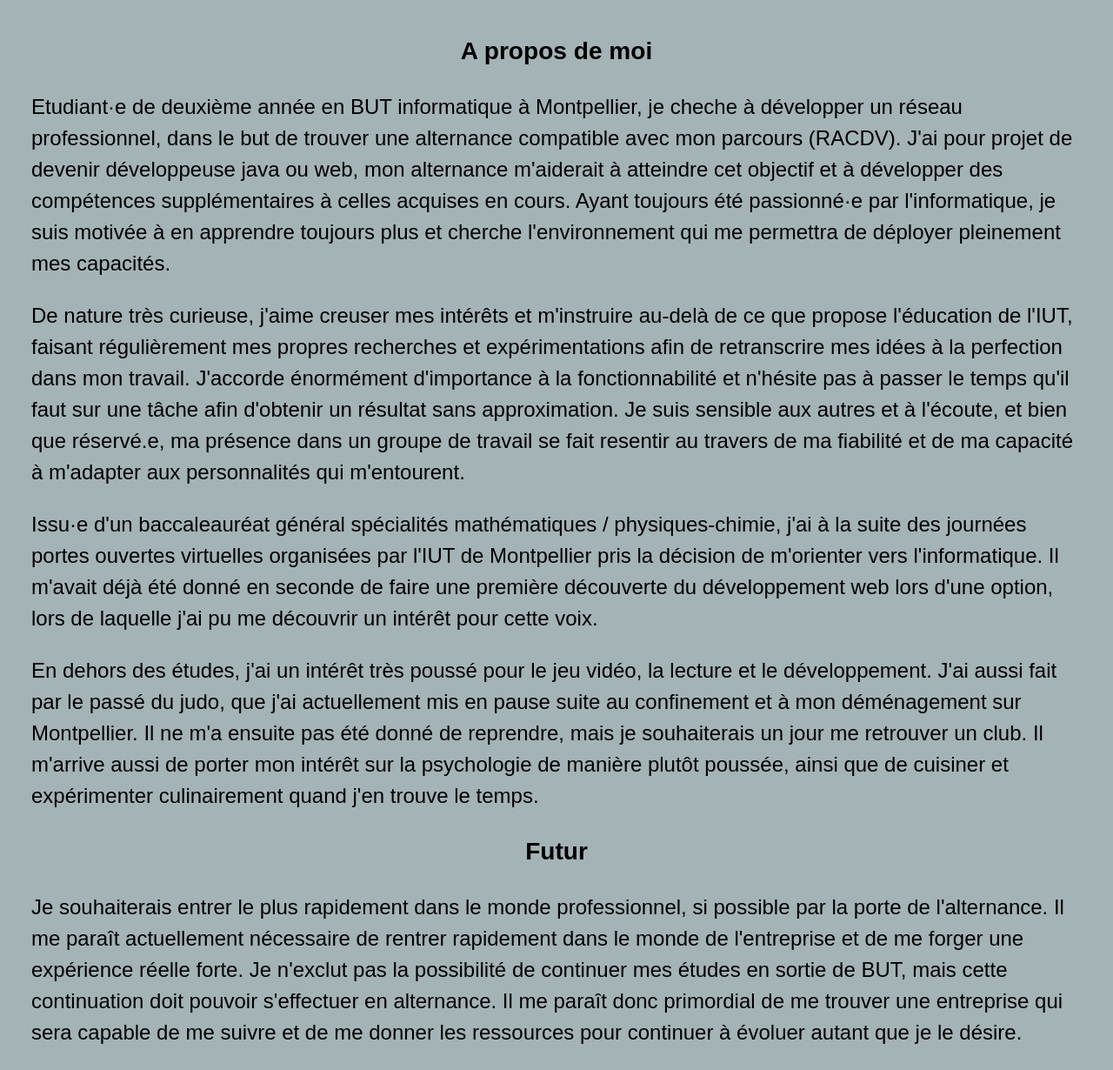
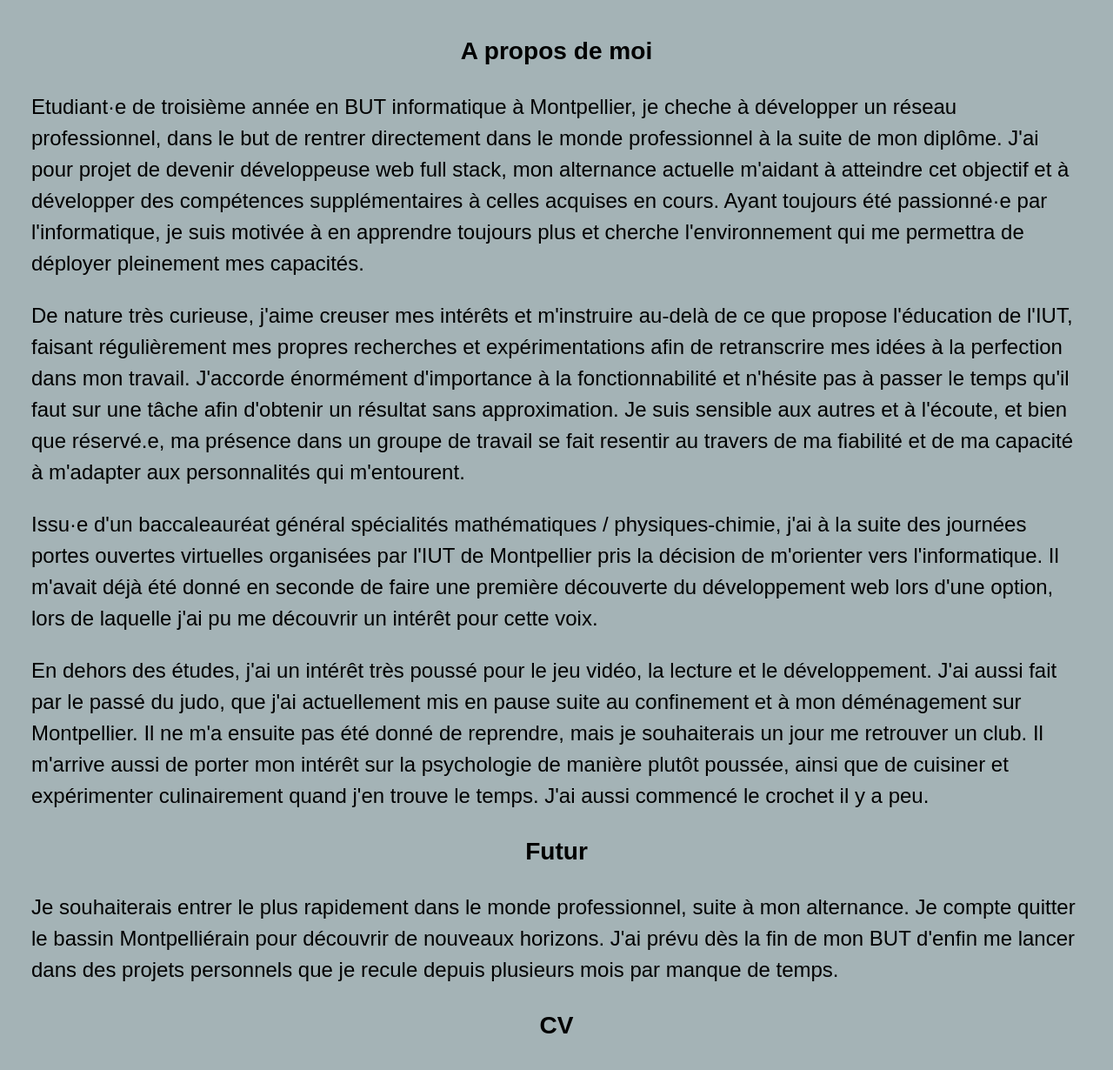
Before and after one commit to Nyx-go/nyx-go.github.io, a plain HTML site: page index.html in a window 1280 px wide. Shown: the part 479-1709 px from the top of the page at 87% size. Drawn offline with Linux system fonts and the light colour scheme.

Commit message:
feat: premières corrections logiques

```diff
--- a/index.html
+++ b/index.html
@@ -11,7 +11,7 @@
         <img class="top-image" src="ressources/img/background.jpg" alt="" draggable="false">
         <div class="top-content">
             <h1>GONZALVEZ Nyx</h1>
-            <h2>(iel / elle)</h2>
+            <h2>(elle / iel)</h2>
             <h2>Étudiant·e en BUT informatique</h2>
         </div>
     </div>
@@ -50,10 +50,10 @@
         <div>
             <h3>A propos de moi</h3>
             <p>
-                Etudiant·e de deuxième année en BUT informatique à Montpellier, je cheche à développer un réseau
-                professionnel, dans le but de trouver une alternance compatible avec mon
-                parcours (RACDV). J'ai pour projet de devenir développeuse java ou web, mon alternance
-                m'aiderait à atteindre cet objectif et à développer des compétences supplémentaires à celles acquises en
+                Etudiant·e de troisième année en BUT informatique à Montpellier, je cheche à développer un réseau
+                professionnel, dans le but de rentrer directement dans le monde professionnel à la suite de mon diplôme.
+                J'ai pour projet de devenir développeuse web full stack, mon alternance actuelle
+                m'aidant à atteindre cet objectif et à développer des compétences supplémentaires à celles acquises en
                 cours. Ayant toujours été passionné·e par l'informatique, je suis motivée à en apprendre toujours plus
                 et cherche l'environnement qui me permettra de déployer pleinement mes capacités.
             </p>
@@ -80,7 +80,8 @@
                 J'ai aussi fait par le passé du judo, que j'ai actuellement mis en pause suite au confinement et à mon
                 déménagement sur Montpellier. Il ne m'a ensuite pas été donné de reprendre, mais je souhaiterais un jour
                 me retrouver un club. Il m'arrive aussi de porter mon intérêt sur la psychologie de manière plutôt
-                poussée, ainsi que de cuisiner et expérimenter culinairement quand j'en trouve le temps.
+                poussée, ainsi que de cuisiner et expérimenter culinairement quand j'en trouve le temps. J'ai aussi
+                commencé le crochet il y a peu.
             </p>
         </div>
 
@@ -88,12 +89,9 @@
             <h3>Futur</h3>
 
             <p>
-                Je souhaiterais entrer le plus rapidement dans le monde professionnel, si possible par la porte de
-                l'alternance. Il me paraît actuellement nécessaire de rentrer rapidement dans le monde de l'entreprise
-                et de me forger une expérience réelle forte. Je n'exclut pas la possibilité de continuer mes études en
-                sortie de BUT, mais cette continuation doit pouvoir s'effectuer en alternance. Il me paraît donc
-                primordial de me trouver une entreprise qui sera capable de me suivre et de me donner les ressources
-                pour continuer à évoluer autant que je le désire.
+                Je souhaiterais entrer le plus rapidement dans le monde professionnel, suite à mon alternance. Je compte
+                quitter le bassin Montpelliérain pour découvrir de nouveaux horizons. J'ai prévu dès la fin de mon BUT
+                d'enfin me lancer dans des projets personnels que je recule depuis plusieurs mois par manque de temps.
             </p>
         </div>
 
@@ -129,6 +127,7 @@
                         <option value="tous" selected>Tous</option>
                         <option value="pScolaire">Scolaires</option>
                         <option value="pExtrascolaire">Extra-scolaires</option>
+                        <option value="p_professionnel">Professionels</option>
                     </select>
                     <input type="reset" value="Reset"/>
                 </fieldset>
@@ -330,7 +329,7 @@
                     <p class="pCompetence">Compétences: HTML/CSS , JS , PHP , SQL</p>
 
                     <p>
-                        [PROJET EXTRASCOLAIRE / été 2024] Dans un des jeux auxquels je joue sur mon temps libre, il
+                        [PROJET EXTRASCOLAIRE / été 2025] Dans un des jeux auxquels je joue sur mon temps libre, il
                         existe un système interne de sauvetage de réalisations créatives. Problème, cette solution est
                         très peu efficace, se retrouve à planter dès l'instant où nous en sauvegardons un nombre trop
                         important, les filtres en place ne sont pas adéquats, la sauvegardes de celles-ci dépendent
```
Also changed, not shown: projectTemplate.html (+1 -1 lines), projectTrello.html (+1 -1 lines).
